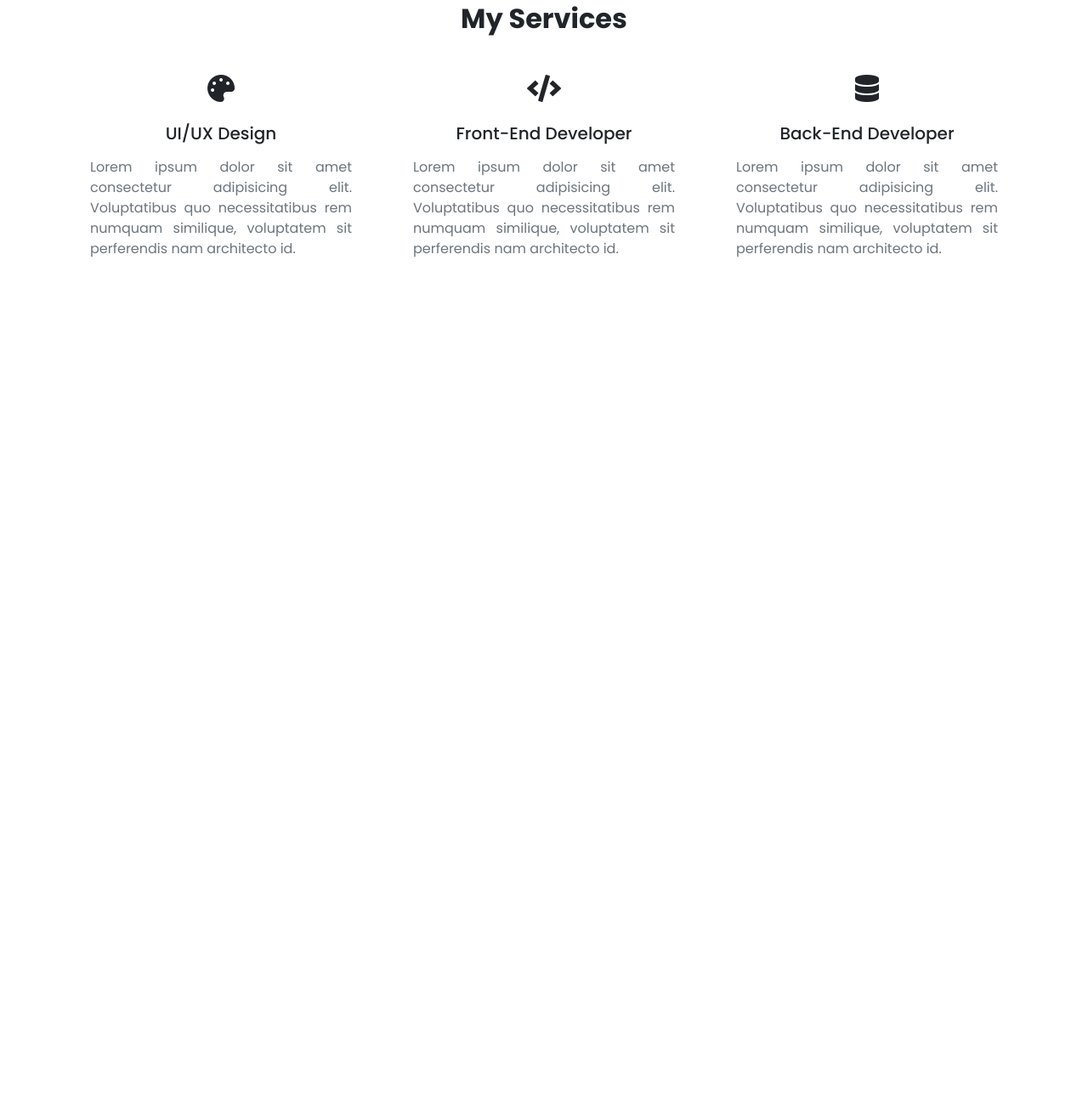
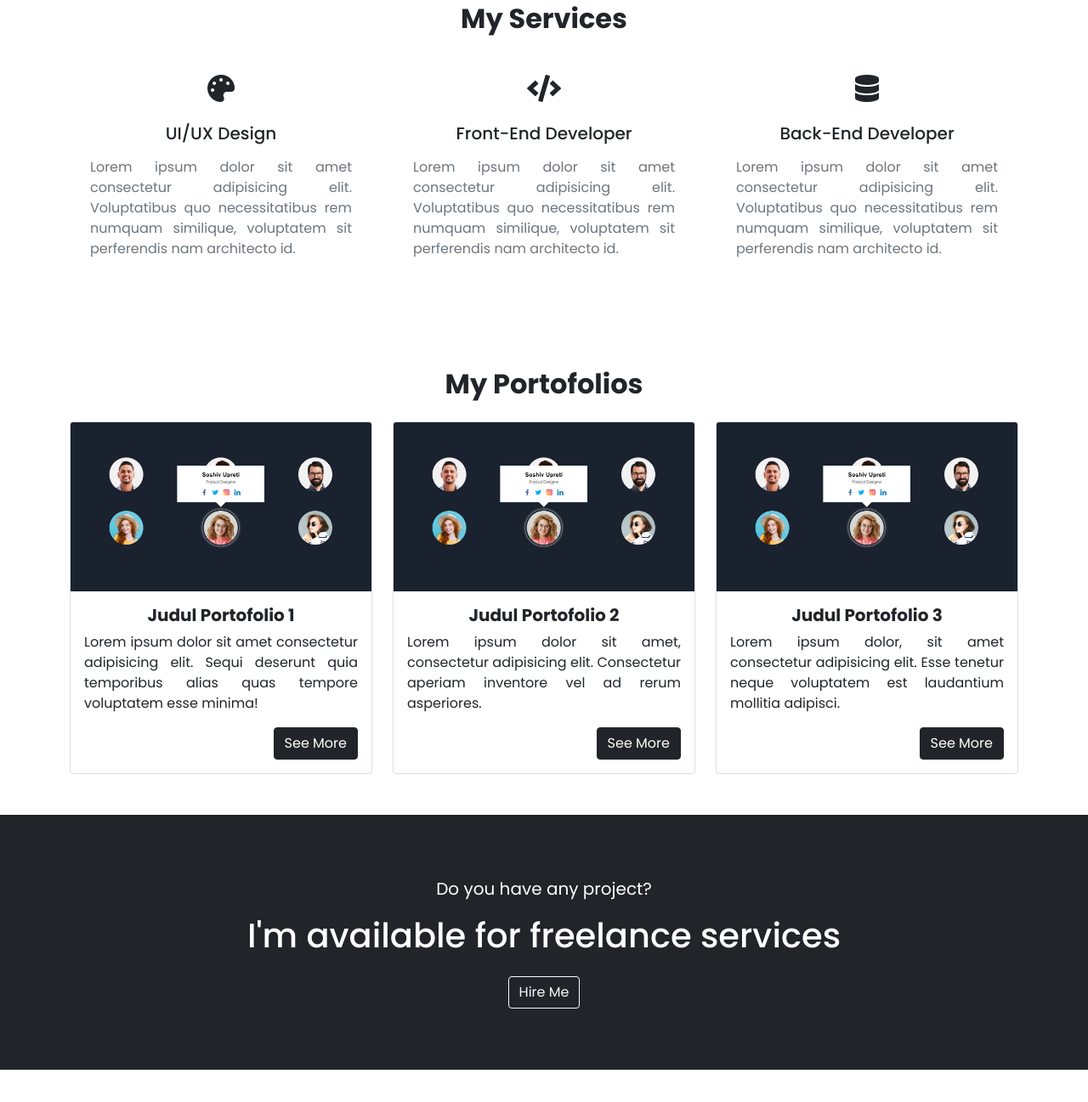
Before and after one commit to yahya-d3v/hib-alhazen-academy, a plain HTML site: page index.html in a window 1280 px wide. Shown: the part 1045-2342 px from the top of the page at 85% size. Before the commit the page ends 1462 px from the top, so only its background shows below. Drawn offline with Linux system fonts and the light colour scheme; a web font is replaced by a local one.

Commit message:
porto and cta part done

```diff
--- a/index.html
+++ b/index.html
@@ -179,9 +179,76 @@
         </div>
       </div>
     </div>
-    <div class="row justify-content-center">
+  </section>
+  <!-- My Portofolio -->
+  <section class="portofolio" id="portofolio">
+    <div class="container-lg">
+      <div class="row justify-content-center my-3">
+        <div class="col-lg-8">
+          <div class="services-title text-center">
+            <h2 class="fw-bold">My Portofolios</h2>
+          </div>
+        </div>
+      </div>
+      <div class="row row-cols-1 row-cols-md-3 g-4">
+        <div class="col">
+          <div class="card h-100 text-center">
+            <img src="img/porto/1.jpg" class="card-img-top" alt="Portfolio1">
+            <div class="card-body">
+              <h5 class="card-title fw-bold">Judul Portofolio 1</h5>
+              <p class="card-text" style="text-align: justify;">Lorem ipsum dolor sit amet consectetur adipisicing elit. Sequi deserunt quia temporibus alias quas tempore voluptatem esse minima!</p>
+              <div class="d-grid gap-2 d-md-flex justify-content-md-end">
+                <button class="btn btn-dark" type="button">See More</button>
+              </div>
+            </div>
+          </div>
+        </div>
+        <div class="col">
+          <div class="card h-100 text-center">
+            <img src="img/porto/1.jpg" class="card-img-top" alt="Portofolio2">
+            <div class="card-body">
+              <h5 class="card-title fw-bold">Judul Portofolio 2</h5>
+              <p class="card-text" style="text-align: justify;">Lorem ipsum dolor sit amet, consectetur adipisicing elit. Consectetur aperiam inventore vel ad rerum asperiores.</p>
+              <div class="d-grid gap-2 d-md-flex justify-content-md-end">
+                <button class="btn btn-dark" type="button">See More</button>
+              </div>
+            </div>
+          </div>
+        </div>
+        <div class="col">
+          <div class="card h-100 text-center">
+            <img src="img/porto/1.jpg" class="card-img-top" alt="Portofolio3">
+            <div class="card-body">
+              <h5 class="card-title fw-bold">Judul Portofolio 3</h5>
+              <p class="card-text" style="text-align: justify;">Lorem ipsum dolor, sit amet consectetur adipisicing elit. Esse tenetur neque voluptatem est laudantium mollitia adipisci.</p>
+              <div class="d-grid gap-2 d-md-flex justify-content-md-end">
+                <button class="btn btn-dark" type="button">See More</button>
+              </div>
+            </div>
+          </div>
+        </div>
+      </div>
+    </div>
+  </section>
 
+  <!-- CTA -->
+  <section class="cta bg-dark py-5 my-5" id="cta">
+    <div class="container-lg py-4">
+      <div class="row justify-content-center">
+        <div class="col-lg-8">
+          <div class="services-title text-center" style="color: white;">
+            <p class="fs-5">Do you have any project?</p>
+            <h2 class="fs-1 mb-4">I'm available for freelance services</h2>
+            <button type="button" class="btn btn-outline-light">Hire Me</button>
+          </div>
+        </div>
+      </div>
     </div>
+  </section>
+
+  <!-- Testimoni -->
+  <section class="testimoni" id="testimoni">
+
   </section>
 </body>
 </html>
```
